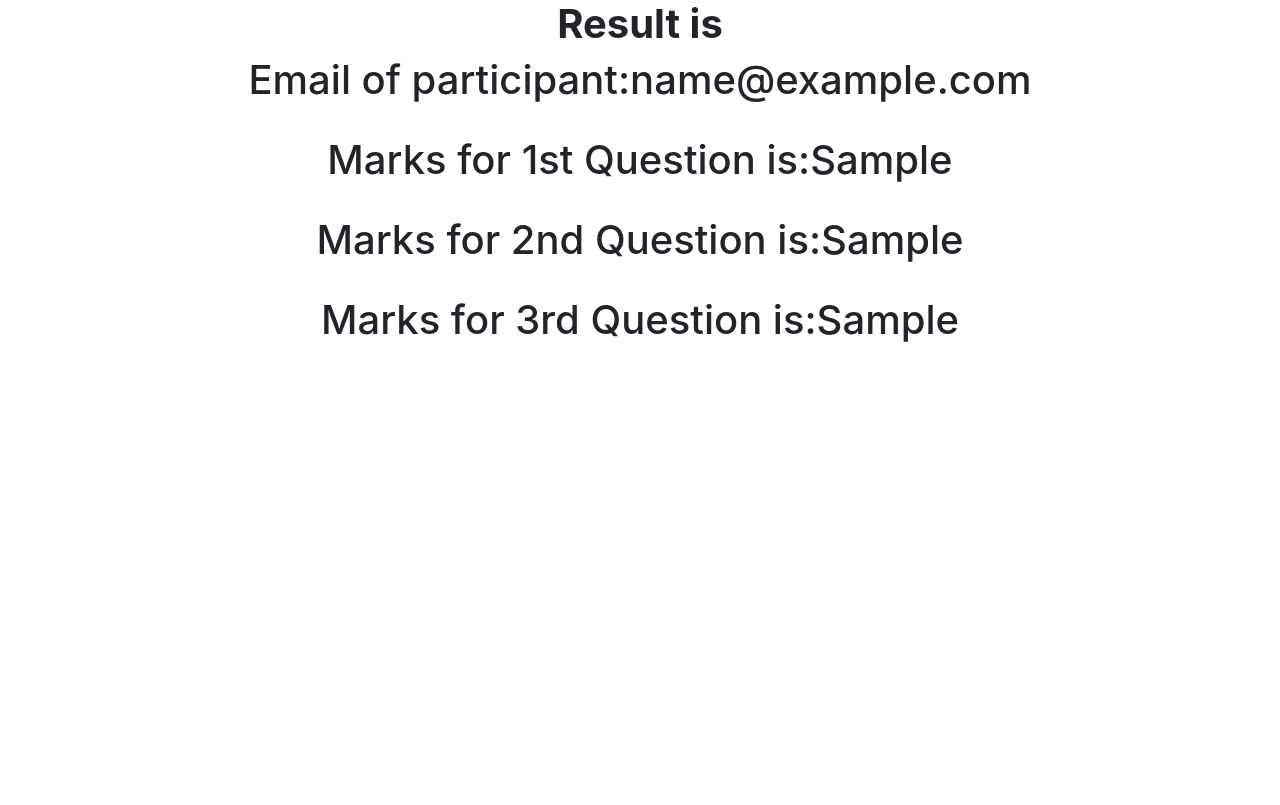
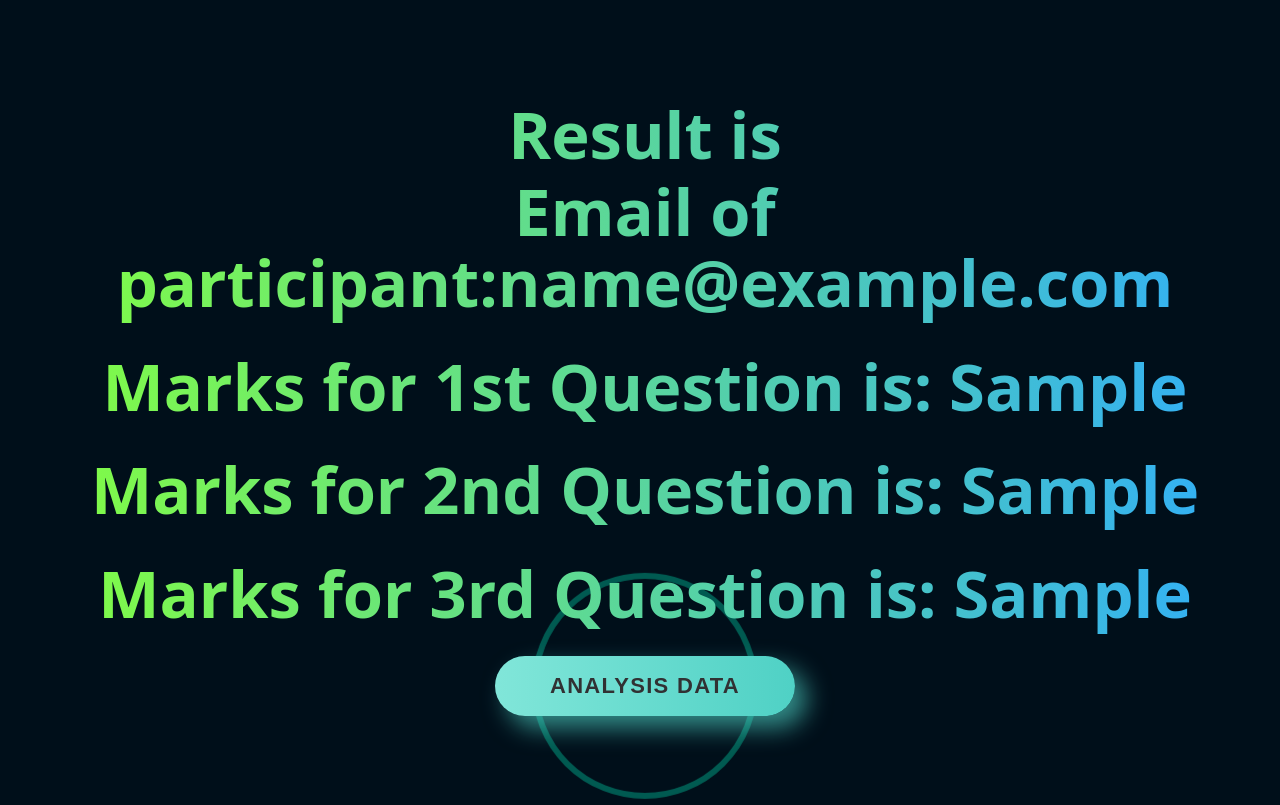
Before and after one commit to pavanbhat1999/autoevaluation, a Django app: template templates/out.html in a window 1280 px wide. Before the commit the page ends 342 px from the top, so only its background shows below. Run offline with Django 3.2, Linux system fonts and the light colour scheme; the template is opened without the code that fills it: most values are stand-ins (such as "Sample title", 1, 10 or a date in 2020); parts of the project's set-up code (start-up, migrations or seed data) failed here and were passed over; some libraries are stand-ins or nearby versions.

Commit message:
odu template also added

```diff
--- a/templates/out.html
+++ b/templates/out.html
@@ -1,46 +1,16 @@
-<!doctype html>
-<html lang="en">
-  <head>
-    <!-- Required meta tags -->
-    <meta charset="utf-8">
-    <meta name="viewport" content="width=device-width, initial-scale=1">
-
-    <!-- Bootstrap CSS -->
-    <link href="https://cdn.jsdelivr.net/npm/bootstrap@5.0.2/dist/css/bootstrap.min.css" rel="stylesheet" integrity="sha384-EVSTQN3/azprG1Anm3QDgpJLIm9Nao0Yz1ztcQTwFspd3yD65VohhpuuCOmLASjC" crossorigin="anonymous">
-
-    <title>Results</title>
-  </head>
 <html>
-<title>INDEX</title>
-<head>
-<meta charset="utf-8">
-<meta name="viewport" content="width=device-width, initial-scale=1, shrink-to-fit=no">
-
-<!-- Bootstrap CSS -->
-<link rel="stylesheet" href="https://maxcdn.bootstrapcdn.com/bootstrap/4.0.0/css/bootstrap.min.css" integrity="sha384-Gn5384xqQ1aoWXA+058RXPxPg6fy4IWvTNh0E263XmFcJlSAwiGgFAW/dAiS6JXm" crossorigin="anonymous">
-
-</head>
-<body>
-
-
-
-<div class="row h-100">
-<div class="col-md-12 text-center my-auto">
-    <h1><b>Result is </b></h1>
+    <head>
+        <meta charset="UTF-8">
+        <title> Data Analysis</title>
+        <link rel="stylesheet" href="/static/a.css">
+        <article>
+        <h1><b>Result is </b></h1>
     <h1>Email of participant:{{email}}</h1><br>
-    <h1>Marks for 1st Question is:{{marks1}}</h1><br>
-    <h1>Marks for 2nd Question is:{{marks2}}</h1><br>
-    <h1>Marks for 3rd Question is:{{marks3}}</h1><br>
-
-</div>
-</div>
-
-
-
-<script src="https://code.jquery.com/jquery-3.2.1.slim.min.js" integrity="sha384-KJ3o2DKtIkvYIK3UENzmM7KCkRr/rE9/Qpg6aAZGJwFDMVNA/GpGFF93hXpG5KkN" crossorigin="anonymous"></script>
-<script src="https://cdnjs.cloudflare.com/ajax/libs/popper.js/1.12.9/umd/popper.min.js" integrity="sha384-ApNbgh9B+Y1QKtv3Rn7W3mgPxhU9K/ScQsAP7hUibX39j7fakFPskvXusvfa0b4Q" crossorigin="anonymous"></script>
-<script src="https://maxcdn.bootstrapcdn.com/bootstrap/4.0.0/js/bootstrap.min.js" integrity="sha384-JZR6Spejh4U02d8jOt6vLEHfe/JQGiRRSQQxSfFWpi1MquVdAyjUar5+76PVCmYl" crossorigin="anonymous"></script>
-
-
-</body>
+    <h1>Marks for 1st Question is: {{marks1}}</h1><br>
+    <h1>Marks for 2nd Question is: {{marks2}}</h1><br>
+    <h1>Marks for 3rd Question is: {{marks3}}</h1><br>
+          </article>
+    <div class="wrap">
+        <button class="button">Analysis Data</button>
+      </div>
 </html>
```
Also changed, not shown: db.sqlite3.
